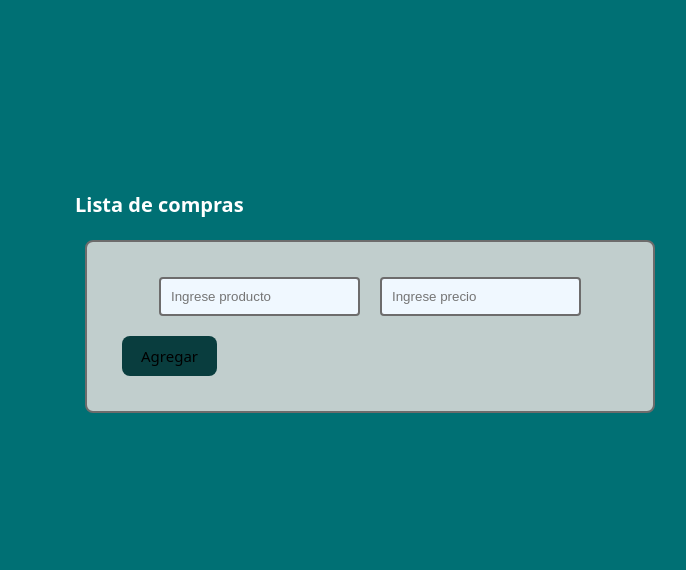
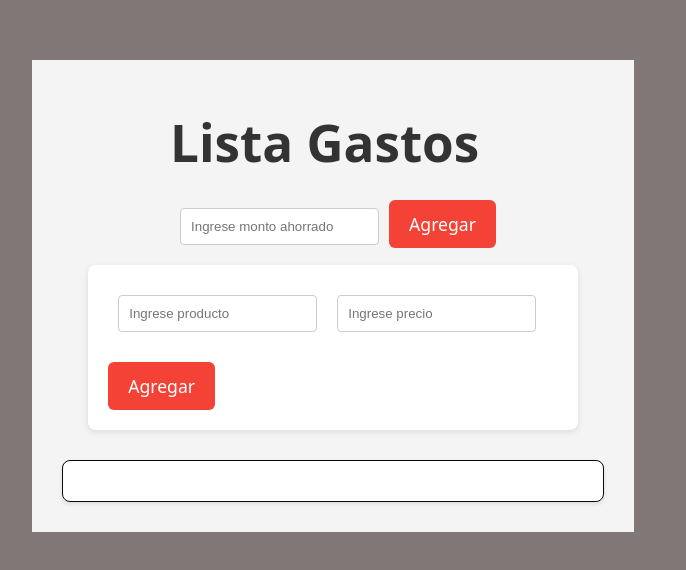
Before and after one commit to Serena-code/proyecto-dise-o, a React (Vite) app: page / in a window 1280 px wide. Shown: the part 104-674 px from the top of the page, without its empty margins (307-993 px from the left). Built offline with nearby package versions, Linux system fonts and the light colour scheme.

Commit message:
primer sprint

```diff
--- a/src/App.css
+++ b/src/App.css
@@ -1,63 +1,177 @@
-body{
+.App{
   display: flex;
   justify-content: center;
-  background-color: #007074;
-  font-family: inherit;
-  font-size: 15px;
-  color: #ffff;
-  margin:0px;
-  padding: 0px;
+}
+.contenedor-principal {
+  display: flex;
+  flex-direction: column; /* Apila los elementos verticalmente */
+  align-items: center; /* Centra horizontalmente el contenido */
+  padding: 20px;
+  background-color: #f4f4f4; /* Un fondo claro y neutro */
+  justify-content:center; /* Alinea los elementos al inicio (arriba) */
+  width: 150%;
+}
 
+body{
+  margin: 0; /* Elimina los márgenes predeterminados del body */
+  display: flex; /* Activa flexbox para centrar */
+  justify-content: center; /* Centra horizontalmente */
+  align-items: center; /* Centra verticalmente */
+
+  background-color: #827777; /* Un fondo gris claro para la página */
 }
-p{
-  font-size: 20px;
+/* Estilos para el encabezado (título y monto principal) */
+.header {
+  display: flex;
+  flex-direction: column;
+  align-items: center; /* Centra el contenido del header */
+  margin-bottom: 10px;
+  width: 80%; /* Limita el ancho del header para que no sea demasiado grande */
+}
+
+.header h1 {
+  color: #333;
+  margin-bottom: 10px;
+}
+
+/* Estilos para el recuadro del monto principal */
+.header .amount-box {
+  display: flex;
+  background-color: #e0f7fa; /* Un color claro para el monto */
+  color: #00796b;
+  font-size: 2rem;
   font-weight: bold;
+  padding: 15px 30px;
+  border-radius: 8px;
+  justify-content: center;
+  box-shadow: 0 2px 4px rgba(0, 0, 0, 0.1);
+  text-align: center; /* Centra el texto del monto */
+  width: 100%; /* Ocupa todo el ancho del header */
+}
+
+/* Estilos para el contenedor del formulario de agregar gastos */
+.contenedor-gastos {
+  width: 80%; /* Ajusta el ancho del contenedor del formulario según sea necesario */
+  background-color: #fff;
+  padding: 20px;
+  border-radius: 8px;
+  box-shadow: 0 2px 6px rgba(0, 0, 0, 0.1);
+  margin-bottom: 20px;
+  display: flex; /* Para alinear los inputs y el botón */
+  gap: 10px;
+  align-items: center;
+  flex-direction: row; /* Coloca los inputs y el botón en fila */
+}
+
+.contenedor-gastos .form-input {
+  flex-grow: 1; /* Los inputs ocupan espacio disponible */
 }
 
 input{
-  background-color:aliceblue;
-  color:#000;
+  padding: 10px;
+  margin:10px;
+  border: 1px solid #ccc;
   border-radius: 4px;
-  padding: 10px;
-  margin: 10px;
-  border: 2px solid #6d6c6c;
-}
-button{
-  margin:10px;
-  background-color: #093d3e;
-}
-.cantidad{
-  width: 40px;
-  margin:0px;
-}
-.form{
-  display: flex;
-  justify-content: center;
-}
-.listaCompras{
-  margin:10px;
-  padding: 25px;
-  width: 100%;
-  background-color: #f7e9e6c8;
-  border: 2px solid #6d6c6c;
-  border-radius: 8px;
-}
-.item{
-  margin:10px;
-  padding: 25px;
-  padding-top: 5px;
-  width: 100%;
-  background-color: #f7e9e6c8;
-  border: 2px solid #6d6c6c;
-  border-radius: 8px;
-  color:#000;
+   /* Asegura que los inputs ocupen el ancho de su contenedor */
+  color: #333; /* Asegura que el texto ingresado sea visible */
+  background-color: #fff; /* Establece un fondo blanco para los inputs */
 }
 
-.actualizar{
+.contenedor-gastos button {
+  background-color: #28a745; /* Verde para agregar */
+  color: white;
+  border: none;
+  padding: 10px 15px;
+  border-radius: 4px;
+  cursor: pointer;
+  font-size: 1rem;
+}
+
+.contenedor-gastos button:hover {
+  background-color: #1e7e34;
+}
+
+.contenedor-principal > div:last-child { /* Selecciona el contenedor de los items */
+  display: flex;
+  flex-direction: row; /* Disposición horizontal de las tarjetas */
+  gap: 15px; /* Espacio entre las tarjetas */
+  padding: 20px;
+  overflow-x: auto; /* Barra de desplazamiento horizontal */
+}
+.item {
+  background-color: #fff;
+  border: 1px solid #0a0a0a;
+  border-radius: 8px; /* Bordes más redondeados */
+  padding: 15px;
   margin:10px;
-  padding: 25px;
-  padding-top: 5px;
-  width: 100%;
-  border-radius: 8px;
-  color:#000;
+  box-shadow: 0 2px 4px rgba(0, 0, 0, 0.1); /* Sombra suave */
+  color: #333;
+  display: flex;
+  flex-direction: column; /* Apila el nombre/precio y las acciones */
+  width: 500px; /* Ancho fijo de cada tarjeta */
+  flex-shrink: 0; /* Evita que las tarjetas se encojan */
 }
+
+.item-nombre {
+  margin:5px;
+  font-weight: bold;
+  margin-bottom: 10px;
+  word-break: break-word;
+  font-size: 1.1rem; /* Tamaño de fuente un poco mayor */
+}
+
+.item-precio {
+  margin:5px;
+  color: #777;
+  font-size: 1rem;
+  margin-bottom: 15px;
+}
+
+.item-actions {
+  display: flex;
+  gap: 8px;
+  margin-top: auto; /* Empuja los botones hacia la parte inferior */
+  /* width: 100%; /* Asegura que los botones no se salgan al tener el mismo ancho que la tarjeta */
+}
+
+.item-actions button {
+  color: white;
+  border: none;
+  padding: 10px 15px;
+  border-radius: 6px;
+  cursor: pointer;
+  font-size: 0.9rem;
+  flex-grow: 1; /* Los botones ocupan el mismo ancho */
+  text-align: center;
+  min-width: 0; /* Permite que los botones se encojan si es necesario */
+}
+
+.item-actions button:first-child {
+  background-color: #007bff; /* Azul para Editar */
+}
+
+.item-actions button:last-child {
+  background-color: #dc3545; /* Rojo para Eliminar */
+}
+
+.item-actions button:hover {
+  opacity: 0.9;
+}
+
+/* Estilos para el botón "Vaciar" */
+.contenedor-principal button {
+  background-color: #f44336;
+  color: white;
+  border: none;
+  padding: 12px 20px;
+  border-radius: 6px;
+  cursor: pointer;
+  font-size: 1.1rem;
+  margin-top: 20px;
+}
+
+.contenedor-principal button:hover {
+  background-color: #d32f2f;
+}
+
+/* ... otros estilos ...
--- a/src/App.jsx
+++ b/src/App.jsx
@@ -1,11 +1,8 @@
 import './App.css'
 import { Funciones } from './componentes/Funciones'
 function App() {
-
-
   return (
     <div className='App'>
-      <p>Lista de compras</p>
       <Funciones></Funciones>
     </div>
   )
--- /dev/null
+++ b/src/componentes/Ahorro.jsx
@@ -0,0 +1,39 @@
+import React, { useEffect } from "react";
+import { useState } from "react";
+
+
+export function Ahorro({handleChange3,ahorro}){
+    const [bandera, setBandera] = useState(true)
+
+    const añadirAhorro = (e) =>{
+        e.preventDefault()
+        const formData = new FormData(e.target)//obtiene toda la informacion del formulario
+        const nuevoMonto = {
+        ahorro: formData.get('dinero')?.trim()
+        }
+        if(!ahorro){
+        alert('Debes agregar algo')
+        return
+        }
+        console.log(ahorro)
+        setBandera(false)
+    }
+
+    return(
+        bandera?
+        <div className="ahorro">
+            <div>
+                <h1>Lista Gastos</h1>
+                <form onSubmit={añadirAhorro}>
+                    <input type="text" value={ahorro} name="dinero" placeholder="Ingrese monto ahorrado" onChange={handleChange3}></input>
+                    <button type="submit">Agregar</button>
+                </form>
+            </div>
+        </div>
+        :
+        <div className="header">
+            <h1>Lista Gastos</h1>
+            <h2 class="amount-box">${ahorro}</h2>
+        </div>
+    )
+}
--- a/src/componentes/Funciones.jsx
+++ b/src/componentes/Funciones.jsx
@@ -7,9 +7,8 @@ import { useState } from "react";
 export function Funciones (){
   const [compra, setCompra] = useState('')
   const [precio, setPrecio] = useState('')
+  const [compras, setCompras] = useState([])
   const [ahorro, setAhorro] = useState('')
-  const [compras, setCompras] = useState([])
-  const [edit, setEdit] = useState(false)
 
   const handleChange = (e) => {
     setCompra(e.target.value) //funcion que permite ver en el momento lo que estamos escribiendo
@@ -61,21 +60,17 @@ export function Funciones (){
     })
     setCompras(compraActualizada)
   }
-  const añadirAhorro = () =>{
-    if(compra.trim() === ''){
-      alert('Debes agregar algo')
-      return
-    }
-    const formData = new FormData(e.target)//obtiene toda la informacion del formulario
-    const nuevoAhorro = {
-      ahorro: formData.get('dinero'),
-    }
-    setAhorro(nuevoAhorro)
-
-  }
 
   return (
-    <div>
+    <div className="contenedor-principal">
+      <div className="header">
+        <Ahorro
+        handleChange3={handleChange3}
+        ahorro = {ahorro}
+        >
+        </Ahorro>
+      </div>
+      <div className="contenedor-gastos">
         <ListaCompras
           handleChange = {handleChange}
           handleChange1={handleChange1}
@@ -84,14 +79,16 @@ export function Funciones (){
           precio = {precio}
         >
         </ListaCompras>
+      </div>
+
 
       {compras.length>1 && ( //Boton vaciar se activa colo cuando hay mas de 2 tareas
         <button onClick={()=>setCompras([])}>Vaciar</button>
       )}
-      <div>
+      <div className="item">
         {console.log(compras)}
         {compras.map(compra => (
-          <div class="item">
+          <div>
             <Item  key ={compra.id}
             id = {compra.id}
             compra = {compra}
--- a/src/componentes/Item.jsx
+++ b/src/componentes/Item.jsx
@@ -32,11 +32,14 @@ export function Item ({compra, borrarCompra,compras, setCompras}){
             <button onClick={()=>actualizar(compra.id)}>Actualizar</button>
         </div>
         :
-        <div>
-            <h2>{compra.compra}</h2>
-            <h3 className="cantidad">{compra.precio}</h3>
-            <button onClick={()=>borrarCompra(compra.id)} id="eliminar">Eliminar</button>
-            <button onClick={()=>setEdit(!edit)}>Editar</button>
+        <div className="item-details">
+            <span className="item-nombre">{compra.compra}</span>
+            <span className="item-precio">${compra.precio}</span>
+            <div className = "item-actions ">
+                <button onClick={()=>borrarCompra(compra.id)} id="eliminar">Eliminar</button>
+                <button onClick={()=>setEdit(!edit)}>Editar</button>
+            </div>
+
         </div>
 
     )
```
Lines whose indentation alone changed are shown as unchanged.
